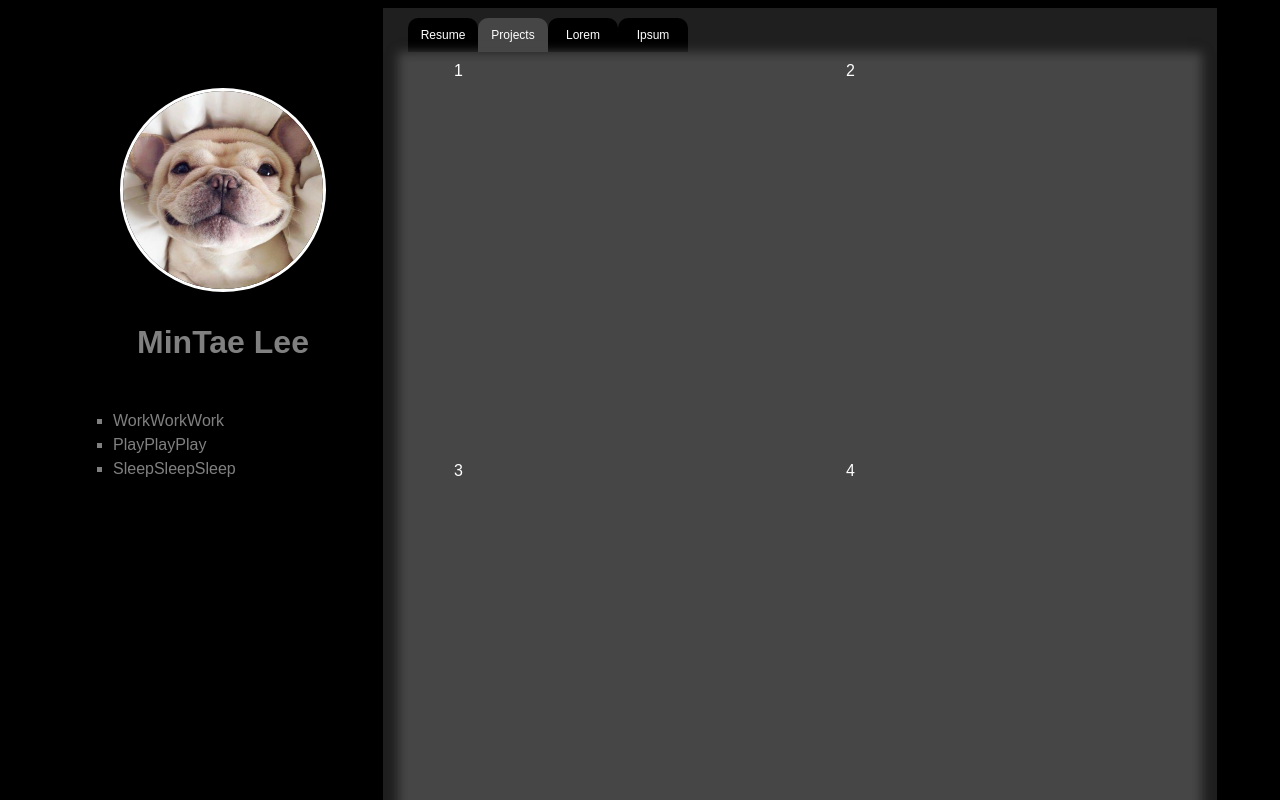
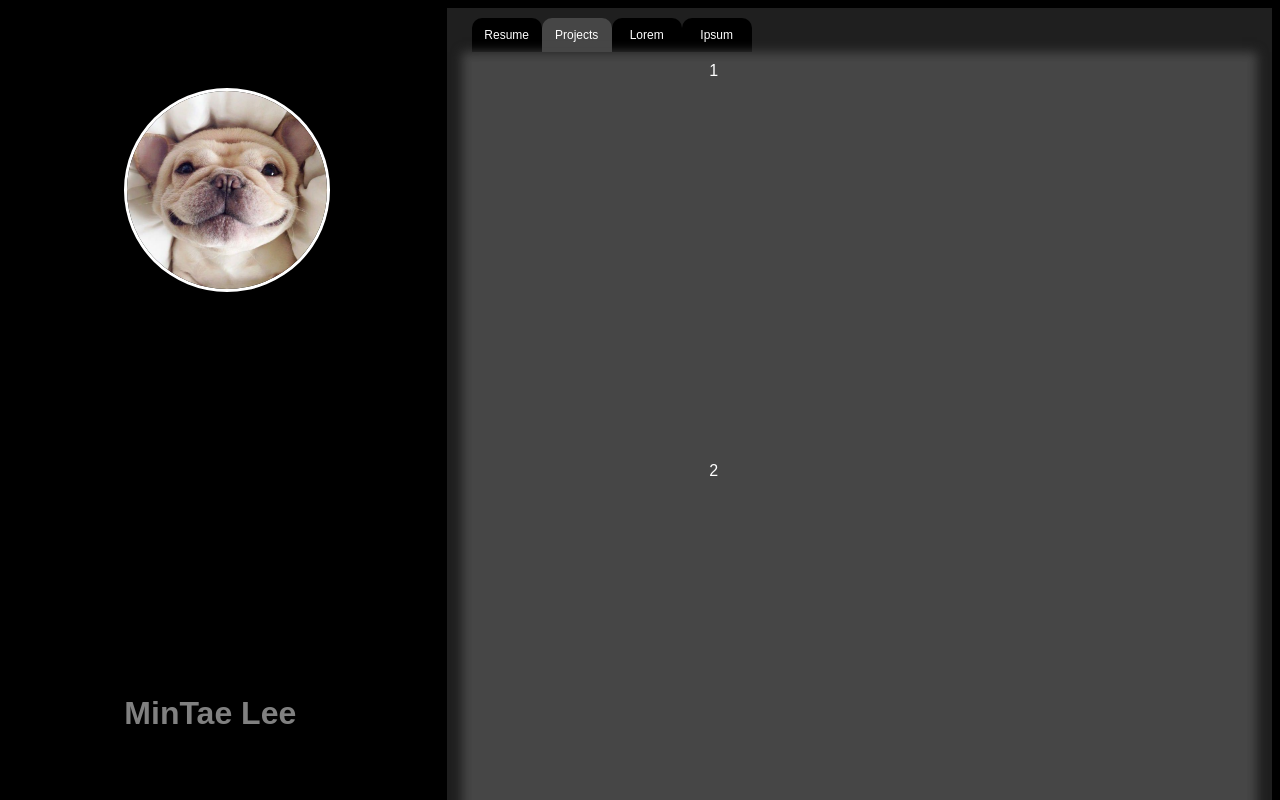
Before and after one commit to mintaelee/resume_grid_nomediaquery, a plain HTML site: page index.html in a window 1280 px wide. Both pictures are taken after a click on the button "Projects". Shown: the top 800 px of the page. Drawn offline with Linux system fonts and the light colour scheme; files whose address does not match are found by name.

Commit message:
changed display to grid

```diff
--- a/index.js
+++ b/index.js
@@ -13,7 +13,7 @@ function openPage(pageName, elmnt, color) {
     }
 
     // Show the specific tab content
-    document.getElementById(pageName).style.display = "flex";
+    document.getElementById(pageName).style.display = "grid";
 
     // Add the specific color to the button used to open the tab content
     elmnt.style.backgroundColor = color;
--- a/main.css
+++ b/main.css
@@ -7,20 +7,16 @@ body{
 
 /* create main flex container */
 #main_container{
-    display:flex;
-    flex-flow: row wrap;
-    justify-content: center;
+    display: grid;
+    grid-template-columns: repeat(auto-fit, minmax(200px, auto));
     height: 100%;
 }
 
 #about_tab{
-    display: flex;
-    flex-direction: column;
-    align-items: center;
+    display: grid;
+    justify-content: center;
     padding: 80px 10px;
     height: auto;
-    min-width: 300px;
-    max-width: 380px;
 }
 
 #avatar{
@@ -35,19 +31,17 @@ body{
 }
 
 #about_content{
-    align-self: flex-start;
     line-height: 1.5em;
     list-style-type: square;
 }
 
 #content_container{
     background-color: rgb(31, 31, 31);
-    display: flex;
-    flex-direction: column;
+    display: grid;
+    grid-column: span 2;
+    min-width: 300px;
     padding: 10px 25px;
     height: auto;
-    min-width: 350px;
-    width: calc(100% - 480px);
 }
 
 .tablink {
@@ -84,9 +78,8 @@ body{
 }
 
 #home_tab{
-    display:flex;
+    display:grid;
     justify-content: center;
-    width: 100%;
     height: 100%;
 }
 
@@ -99,43 +92,32 @@ body{
 }
 
 #project_tab{
-    flex-flow: row wrap;
     align-items: center;
     flex-shrink: 0;
     width: 100%;
 }
 
 #resume_tab{
-    flex-direction: column;
     height: 100%;
     padding: 10px 50px;
 }
 
 #lorem_tab{
-    flex-direction: column;
     height: 100%;
     padding: 10px 50px;
 }
 
 #ipsum_tab{
-    flex-direction: column;
     height: 100%;
     padding: 10px 50px;
 }
 
 #content_tab{
-    align-self: flex-start;
     width: auto;
 }
 
-.project_pair{
-    display: flex;
-    flex-direction: column;
-    justify-content: space-evenly;
-}
 
 .projects{
-    display: flex;
     width: 300px;
     height: 400px;
     margin: auto;
```
Also changed, not shown: assets/frenchbulldog.jpg (renamed from frenchbulldog.jpg).
